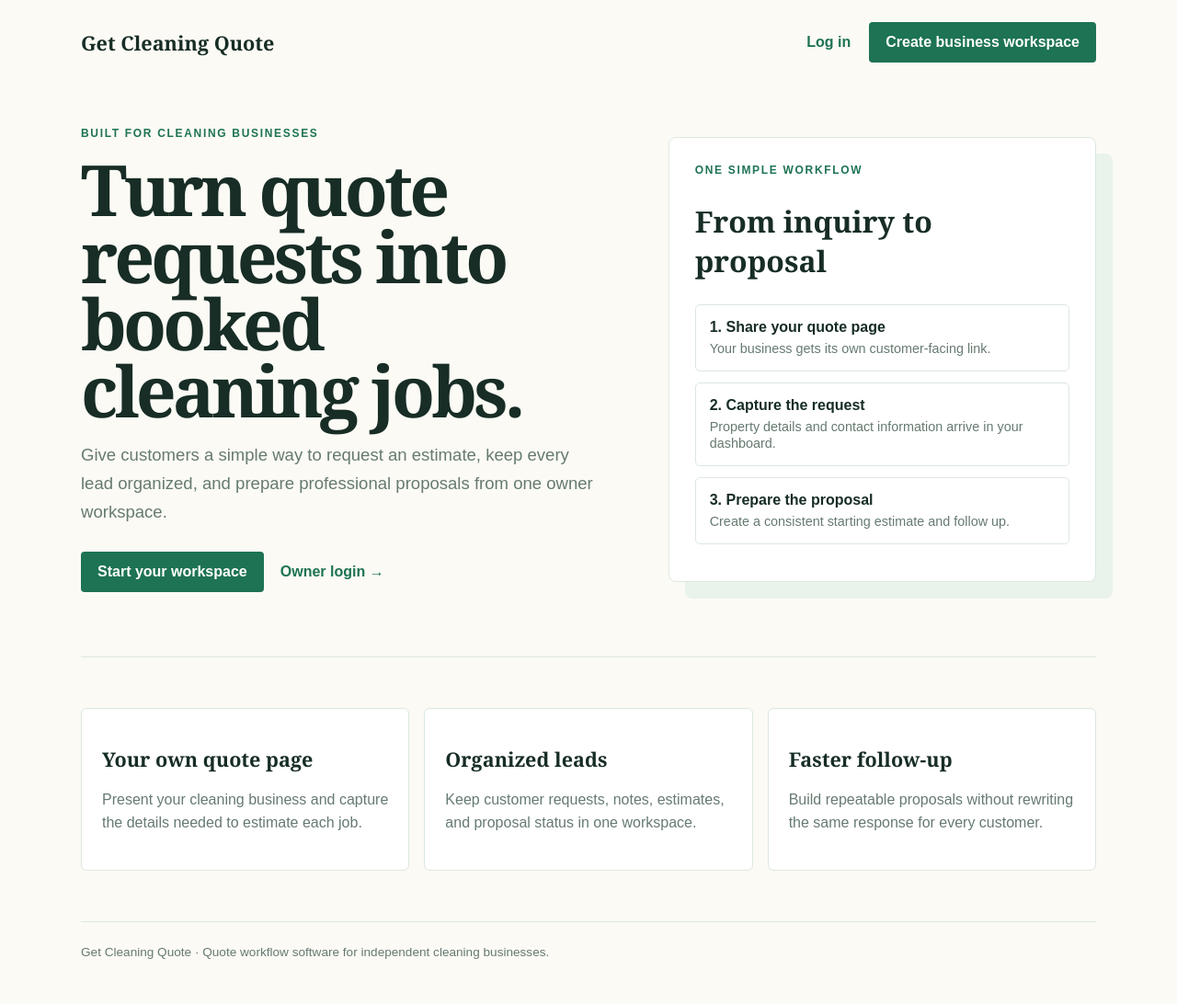
After one commit to Kudakwashechikwenya/cleaning-quote-platform, a Flask app: template templates/landing.html in a window 1280 px wide. The commit adds this page. Shown: the whole page at 92% size. Run offline with Flask 3, Linux system fonts and the light colour scheme; the template is opened without the code that fills it, so the values that code supplies are empty; some libraries are stand-ins or nearby versions.

Commit message:
Separate SaaS platform from business tenants

```diff
--- a/app.py
+++ b/app.py
@@ -2,6 +2,7 @@ import os
 import re
 import secrets
 import sqlite3
+import unicodedata
 from dataclasses import dataclass
 from datetime import datetime, timezone
 from pathlib import Path
@@ -37,8 +38,6 @@ app.config.update(
 )
 if os.getenv("RENDER") and app.config["SECRET_KEY"] == "dev-only-change-me":
     raise RuntimeError("SECRET_KEY must be set in production")
-if os.getenv("RENDER") and not app.config["DEFAULT_BUSINESS_ID"]:
-    raise RuntimeError("DEFAULT_BUSINESS_ID must be set in production")
 
 app.wsgi_app = ProxyFix(app.wsgi_app, x_for=1, x_proto=1, x_host=1)
 csrf = CSRFProtect(app)
@@ -52,6 +51,11 @@ limiter = Limiter(
 ALLOWED_PROPERTY_TYPES = {"home", "apartment", "office", "airbnb"}
 ALLOWED_FREQUENCIES = {"one-off", "weekly", "biweekly", "monthly"}
 EMAIL_PATTERN = re.compile(r"^[^\s@]+@[^\s@]+\.[^\s@]+$")
+
+
+def slugify(value: str) -> str:
+    normalized = unicodedata.normalize("NFKD", value).encode("ascii", "ignore").decode("ascii")
+    return re.sub(r"[^a-z0-9]+", "-", normalized.lower()).strip("-") or "cleaning-business"
 
 
 def database_query(query: str, parameters: tuple = ()) -> tuple[str, tuple]:
@@ -85,6 +89,7 @@ class Business:
     name: str
     email: str
     password_hash: str
+    slug: str | None = None
 
 
 def get_connection():
@@ -108,10 +113,19 @@ def init_db() -> None:
                     id INTEGER GENERATED BY DEFAULT AS IDENTITY PRIMARY KEY,
                     name TEXT NOT NULL,
                     email TEXT NOT NULL UNIQUE,
-                    password_hash TEXT NOT NULL
+                    password_hash TEXT NOT NULL,
+                    slug TEXT UNIQUE
                 )
                 """
             )
+            connection.execute("ALTER TABLE businesses ADD COLUMN IF NOT EXISTS slug TEXT")
+            businesses_without_slugs = connection.execute("SELECT id, name FROM businesses WHERE slug IS NULL").fetchall()
+            for business in businesses_without_slugs:
+                connection.execute(
+                    "UPDATE businesses SET slug = %s WHERE id = %s",
+                    (f"{slugify(business['name'])}-{business['id']}", business["id"]),
+                )
+            connection.execute("CREATE UNIQUE INDEX IF NOT EXISTS businesses_slug_idx ON businesses (slug)")
             connection.execute(
                 """
                 CREATE TABLE IF NOT EXISTS quote_requests (
@@ -165,7 +179,8 @@ def init_db() -> None:
                 id INTEGER PRIMARY KEY AUTOINCREMENT,
                 name TEXT NOT NULL,
                 email TEXT NOT NULL UNIQUE,
-                password_hash TEXT NOT NULL
+                password_hash TEXT NOT NULL,
+                slug TEXT UNIQUE
             )
             """
         )
@@ -177,6 +192,16 @@ def init_db() -> None:
         connection.execute(
             "CREATE UNIQUE INDEX IF NOT EXISTS quote_requests_confirmation_token_idx ON quote_requests (confirmation_token)"
         )
+        business_columns = {row["name"] for row in connection.execute("PRAGMA table_info(businesses)")}
+        if "slug" not in business_columns:
+            connection.execute("ALTER TABLE businesses ADD COLUMN slug TEXT")
+        businesses_without_slugs = connection.execute("SELECT id, name FROM businesses WHERE slug IS NULL").fetchall()
+        for business in businesses_without_slugs:
+            connection.execute(
+                "UPDATE businesses SET slug = ? WHERE id = ?",
+                (f"{slugify(business['name'])}-{business['id']}", business["id"]),
+            )
+        connection.execute("CREATE UNIQUE INDEX IF NOT EXISTS businesses_slug_idx ON businesses (slug)")
 
 
 def get_default_business_id() -> int:
@@ -194,7 +219,10 @@ def get_default_business_id() -> int:
             business_id = row["id"]
         else:
             cursor = connection.execute(
-                *database_query("INSERT INTO businesses (name, email, password_hash) VALUES (?, ?, ?) RETURNING id", ("Clean Co.", "demo@clean.co", generate_password_hash("demo-password")))
+                *database_query(
+                    "INSERT INTO businesses (name, email, password_hash, slug) VALUES (?, ?, ?, ?) RETURNING id",
+                    ("Clean Co.", "demo@clean.co", generate_password_hash("demo-password"), "clean-co"),
+                )
             )
             business_id = cursor.fetchone()["id"]
         connection.execute(*database_query("UPDATE quote_requests SET business_id = ? WHERE business_id IS NULL", (business_id,)))
@@ -211,6 +239,22 @@ def get_business(business_id: int) -> Business | None:
     with get_connection() as connection:
         row = connection.execute(*database_query("SELECT * FROM businesses WHERE id = ?", (business_id,))).fetchone()
     return Business(**dict(row)) if row else None
+
+
+def get_business_by_slug(slug: str) -> Business | None:
+    with get_connection() as connection:
+        row = connection.execute(*database_query("SELECT * FROM businesses WHERE slug = ?", (slug,))).fetchone()
+    return Business(**dict(row)) if row else None
+
+
+def available_business_slug(name: str) -> str:
+    base_slug = slugify(name)
+    candidate = base_slug
+    suffix = 2
+    while get_business_by_slug(candidate):
+        candidate = f"{base_slug}-{suffix}"
+        suffix += 1
+    return candidate
 
 
 def row_to_request(row) -> QuoteRequest:
@@ -256,13 +300,20 @@ def estimate_price(property_type: str, bedrooms: int, bathrooms: int, frequency:
 
 @app.get("/")
 def home():
-    business_id = get_default_business_id()
-    return render_template("home.html", business_id=business_id, business=get_business(business_id))
+    return render_template("landing.html")
 
 
 @app.get("/b/<int:business_id>")
 def business_home(business_id: int):
     business = get_business(business_id)
+    if business is None:
+        return "Business not found", 404
+    return redirect(url_for("business_quote_page", slug=business.slug), code=301)
+
+
+@app.get("/q/<slug>")
+def business_quote_page(slug: str):
+    business = get_business_by_slug(slug)
     if business is None:
         return "Business not found", 404
     return render_template("home.html", business_id=business.id, business=business)
@@ -282,8 +333,8 @@ def register():
         return render_template("auth.html", mode="register", error="An account with that email already exists."), 400
     with get_connection() as connection:
         cursor = connection.execute(*database_query(
-            "INSERT INTO businesses (name, email, password_hash) VALUES (?, ?, ?) RETURNING id",
-            (name, email, generate_password_hash(password)),
+            "INSERT INTO businesses (name, email, password_hash, slug) VALUES (?, ?, ?, ?) RETURNING id",
+            (name, email, generate_password_hash(password), available_business_slug(name)),
         ))
         business_id = cursor.fetchone()["id"]
     session["business_id"] = business_id
--- a/templates/dashboard.html
+++ b/templates/dashboard.html
@@ -30,7 +30,7 @@
         <h1>Quote requests</h1>
       </div>
       <div class="header-actions">
-        <a href="/b/{{ business.id }}">View customer page</a>
+        <a href="/q/{{ business.slug }}">View customer page</a>
         <a href="/settings">Settings</a>
         <form action="/logout" method="post"><input type="hidden" name="csrf_token" value="{{ csrf_token() }}"><button class="logout" type="submit">Log out</button></form>
       </div>
--- /dev/null
+++ b/templates/landing.html
@@ -0,0 +1,49 @@
+<!doctype html>
+<html lang="en">
+<head>
+  <meta charset="utf-8">
+  <meta name="viewport" content="width=device-width, initial-scale=1">
+  <title>Get Cleaning Quote | Quote software for cleaning businesses</title>
+  <meta name="description" content="Capture cleaning leads, create consistent estimates, and manage customer proposals from one simple workspace.">
+  <style>
+    :root { --ink:#172d25; --muted:#667a70; --green:#1d7353; --deep:#124a37; --mint:#e9f3eb; --cream:#fbfaf5; --line:#dce8df; --white:#fff; }
+    * { box-sizing:border-box; }
+    body { margin:0; color:var(--ink); background:var(--cream); font-family:Arial,sans-serif; }
+    .shell { max-width:1160px; margin:auto; padding:24px 28px; }
+    nav { display:flex; justify-content:space-between; align-items:center; gap:20px; }
+    .brand { font:700 1.35rem Georgia,serif; }
+    nav div:last-child { display:flex; align-items:center; gap:20px; }
+    a { color:var(--green); font-weight:700; text-decoration:none; }
+    .button { display:inline-block; padding:13px 18px; border-radius:4px; background:var(--green); color:white; }
+    .hero { display:grid; grid-template-columns:1.1fr .9fr; gap:70px; align-items:center; min-height:620px; padding:70px 0; }
+    .eyebrow { color:var(--green); font-size:.75rem; font-weight:800; letter-spacing:.14em; text-transform:uppercase; }
+    h1 { margin:18px 0; font:700 clamp(3.4rem,6vw,6rem)/.95 Georgia,serif; letter-spacing:-.05em; }
+    .lead { color:var(--muted); font-size:1.16rem; line-height:1.65; max-width:650px; }
+    .actions { display:flex; gap:18px; align-items:center; margin-top:28px; }
+    .preview { padding:28px; background:var(--white); border:1px solid var(--line); border-radius:8px; box-shadow:18px 18px 0 var(--mint); }
+    .preview h2 { font:700 2rem Georgia,serif; }
+    .step { margin:12px 0; padding:15px; border:1px solid var(--line); border-radius:5px; }
+    .step strong { display:block; margin-bottom:5px; }
+    .step span { color:var(--muted); font-size:.9rem; }
+    .features { display:grid; grid-template-columns:repeat(3,1fr); gap:16px; padding:55px 0; border-top:1px solid var(--line); }
+    .feature { padding:22px; background:var(--white); border:1px solid var(--line); border-radius:6px; }
+    .feature h2 { font:700 1.35rem Georgia,serif; }
+    .feature p { color:var(--muted); line-height:1.55; }
+    footer { padding:25px 0; border-top:1px solid var(--line); color:var(--muted); font-size:.85rem; }
+    @media(max-width:800px){.hero{grid-template-columns:1fr;gap:35px}.features{grid-template-columns:1fr}h1{font-size:3.5rem}.shell{padding:20px}.actions{align-items:flex-start;flex-direction:column}}
+  </style>
+</head>
+<body>
+  <div class="shell">
+    <nav><div class="brand">Get Cleaning Quote</div><div><a href="/login">Log in</a><a class="button" href="/register">Create business workspace</a></div></nav>
+    <main>
+      <section class="hero">
+        <div><div class="eyebrow">Built for cleaning businesses</div><h1>Turn quote requests into booked cleaning jobs.</h1><p class="lead">Give customers a simple way to request an estimate, keep every lead organized, and prepare professional proposals from one owner workspace.</p><div class="actions"><a class="button" href="/register">Start your workspace</a><a href="/login">Owner login →</a></div></div>
+        <div class="preview"><div class="eyebrow">One simple workflow</div><h2>From inquiry to proposal</h2><div class="step"><strong>1. Share your quote page</strong><span>Your business gets its own customer-facing link.</span></div><div class="step"><strong>2. Capture the request</strong><span>Property details and contact information arrive in your dashboard.</span></div><div class="step"><strong>3. Prepare the proposal</strong><span>Create a consistent starting estimate and follow up.</span></div></div>
+      </section>
+      <section class="features"><article class="feature"><h2>Your own quote page</h2><p>Present your cleaning business and capture the details needed to estimate each job.</p></article><article class="feature"><h2>Organized leads</h2><p>Keep customer requests, notes, estimates, and proposal status in one workspace.</p></article><article class="feature"><h2>Faster follow-up</h2><p>Build repeatable proposals without rewriting the same response for every customer.</p></article></section>
+    </main>
+    <footer>Get Cleaning Quote · Quote workflow software for independent cleaning businesses.</footer>
+  </div>
+</body>
+</html>
--- a/templates/settings.html
+++ b/templates/settings.html
@@ -25,6 +25,7 @@
     <div class="card">
       <h1>Account settings</h1>
       <p class="muted">Update the name customers see and secure the owner login. Confirm your current password to save any changes.</p>
+      <p class="muted">Customer quote link: <a href="/q/{{ business.slug }}">getcleaningquote.co/q/{{ business.slug }}</a></p>
       {% if updated %}<p class="success">Settings updated successfully.</p>{% endif %}
       {% if error %}<p class="error">{{ error }}</p>{% endif %}
       <form method="post">
```
Also changed, not shown: tests/test_app.py (+20 -2 lines), README.md, 1 other file.
